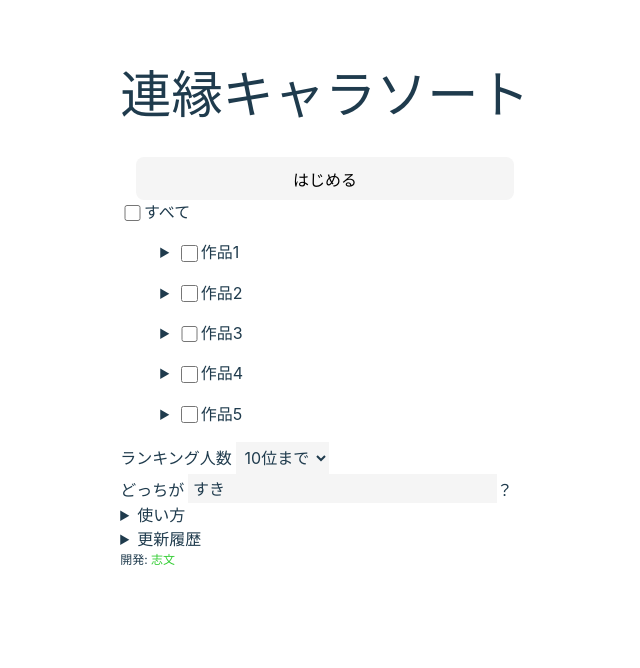
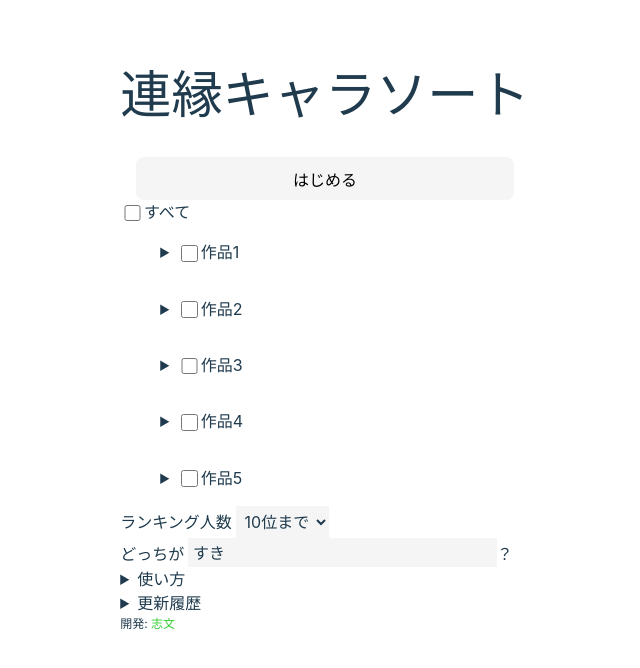
Before and after one commit to shimon1024/lecharsorter, a React (Vite) app: page / in a window 1280 px wide. Shown: the top 668 px of the page, without its empty margins (315-955 px from the left). Built offline with nearby package versions, Linux system fonts and the light colour scheme.

Commit message:
作品ごとにflexboxで柔軟に配置する

```diff
--- a/src/Setup.css
+++ b/src/Setup.css
@@ -7,6 +7,11 @@
   text-align: center;
 }
 
+.setup-chars-container {
+  display: flex;
+  flex-direction: column;
+}
+
 .setup-numchars {
   margin-left: 0.25em;
 }
--- a/src/Setup.jsx
+++ b/src/Setup.jsx
@@ -25,7 +25,7 @@ export default function Setup() {
 
       <button className="setup-start">はじめる</button>
 
-      <div>
+      <div className="setup-chars-container">
         <label><input type="checkbox" />すべて</label>
         <GameGroup name={"作品1"} chars={["キャラ1", "キャラ2", "キャラ3"]} />
         <GameGroup name={"作品2"} chars={["キャラ4", "キャラ5", "キャラ6"]} />
```
